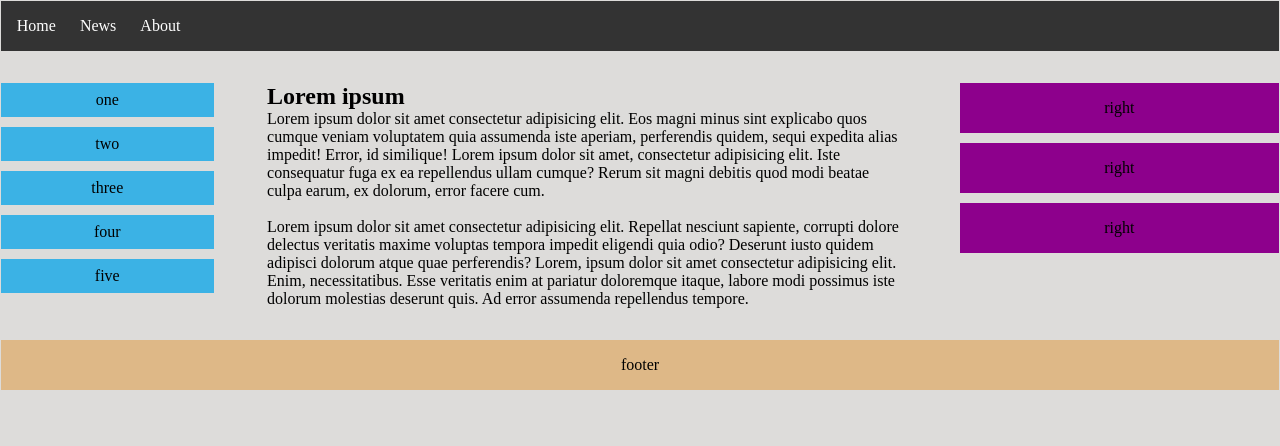
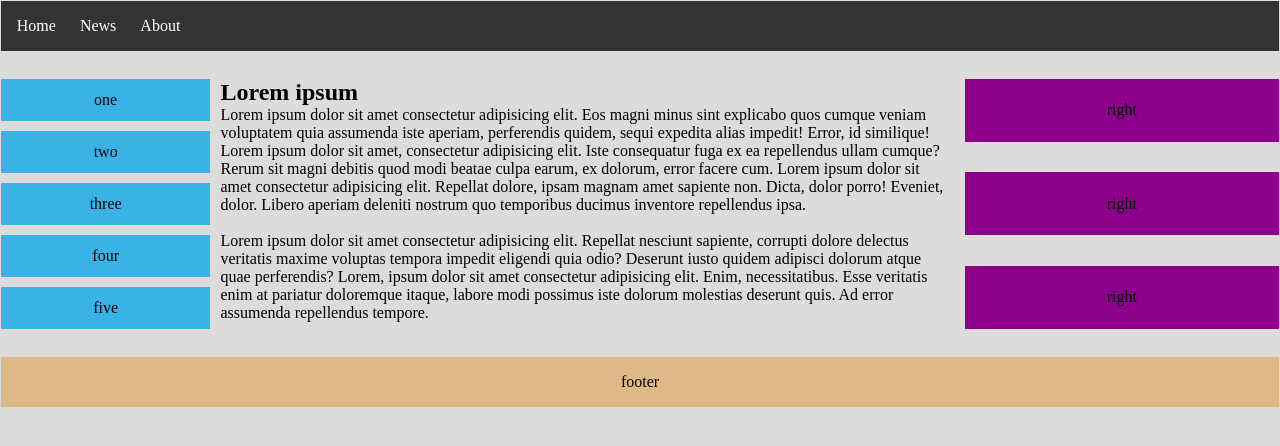
Before and after one commit to aliDarvish74/Ali_Darvish_hw6_Maktab88, a plain HTML site: page cssExercise/2-5/index.html in a window 1280 px wide. Drawn offline with Linux system fonts and the light colour scheme.

Commit message:
2-5 retouch

```diff
--- a/cssExercise/2-5/index.html
+++ b/cssExercise/2-5/index.html
@@ -31,7 +31,7 @@
         <div class="one">four</div>
         <div class="one">five</div>
       </div>
-      <div class="text col-9-s col-6-m">
+      <div class="text col-9-s col-7-m">
         <h1>Lorem ipsum</h1>
         <p>
           Lorem ipsum dolor sit amet consectetur adipisicing elit. Eos magni
@@ -40,6 +40,10 @@
           similique! Lorem ipsum dolor sit amet, consectetur adipisicing elit.
           Iste consequatur fuga ex ea repellendus ullam cumque? Rerum sit magni
           debitis quod modi beatae culpa earum, ex dolorum, error facere cum.
+          Lorem ipsum dolor sit amet consectetur adipisicing elit. Repellat
+          dolore, ipsam magnam amet sapiente non. Dicta, dolor porro! Eveniet,
+          dolor. Libero aperiam deleniti nostrum quo temporibus ducimus
+          inventore repellendus ipsa.
         </p>
         <br />
         <p>
--- a/cssExercise/2-5/style.css
+++ b/cssExercise/2-5/style.css
@@ -157,7 +157,7 @@ footer {
     width: 100%;
   }
   body {
-    gap: 2rem;
+    gap: 1.75rem;
   }
   .icon {
     display: none;
@@ -218,4 +218,16 @@ footer {
     flex-wrap: nowrap;
     justify-content: space-between;
   }
+  .left {
+    justify-content: space-between;
+  }
+  .one {
+    padding: 0.75rem;
+  }
+  .right {
+    justify-content: space-between;
+  }
+  .right-box {
+    padding: 1.4rem;
+  }
 }
```
